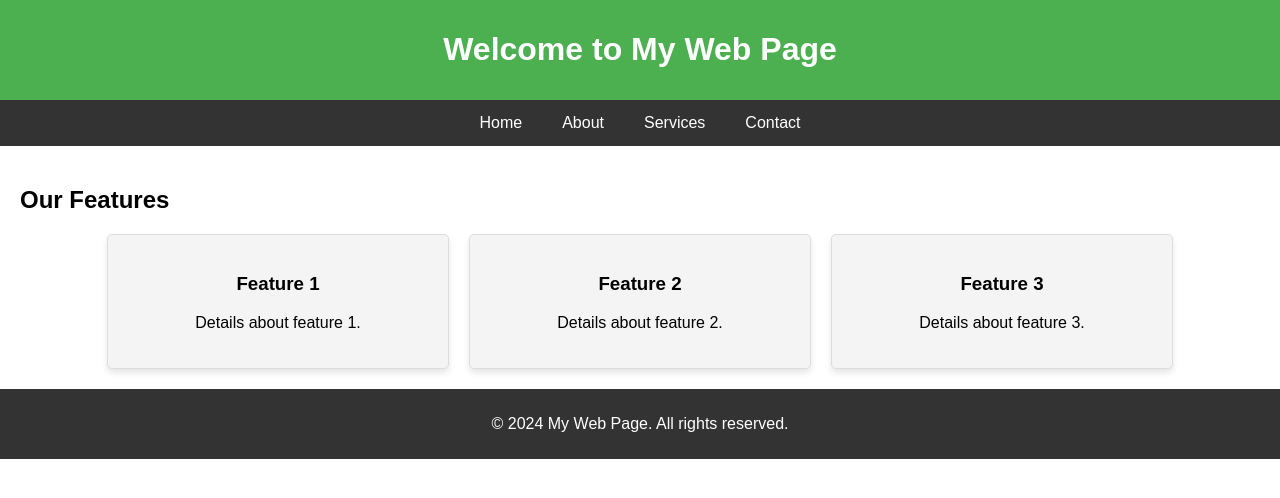
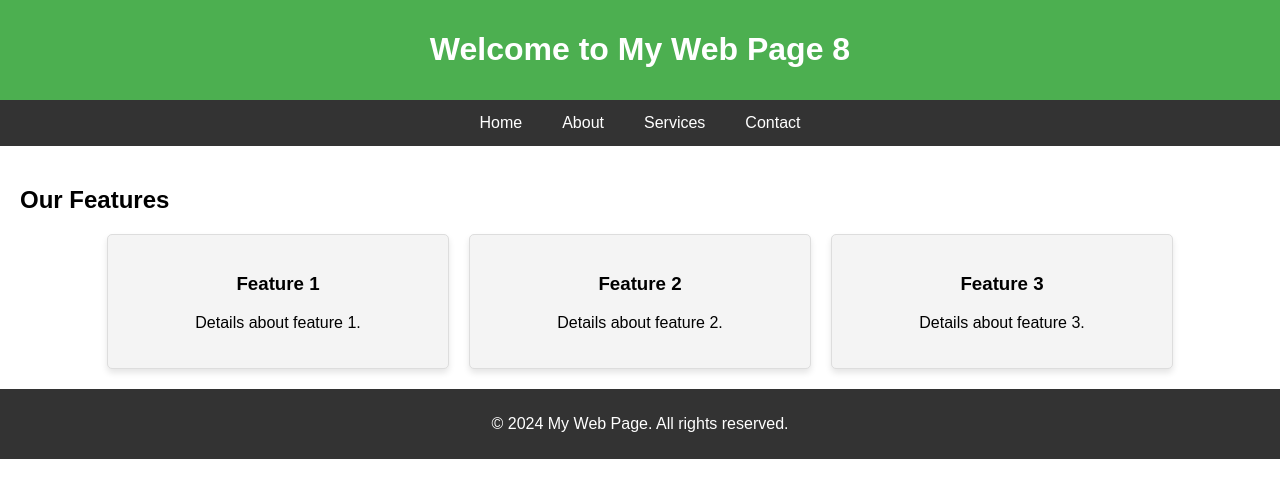
Before and after one commit to madhukar15/TestApp, a website: page public/index.html in a window 1280 px wide. Drawn offline with Linux system fonts and the light colour scheme.

Commit message:
change the version to 8

```diff
--- a/public/index.html
+++ b/public/index.html
@@ -76,7 +76,7 @@
 </head>
 <body>
     <header>
-        <h1>Welcome to My Web Page</h1>
+        <h1>Welcome to My Web Page 8</h1>
     </header>
 
     <nav>
```
